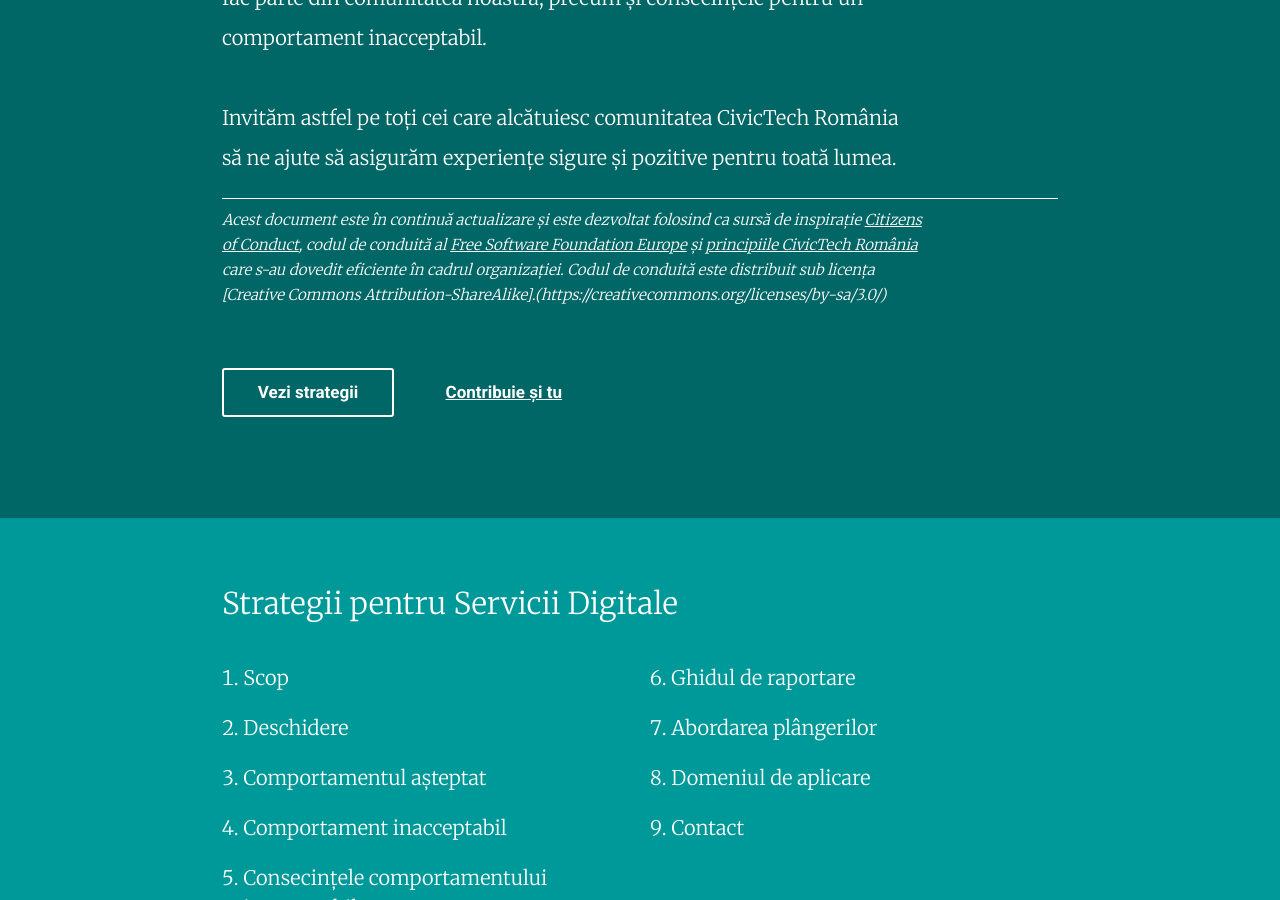
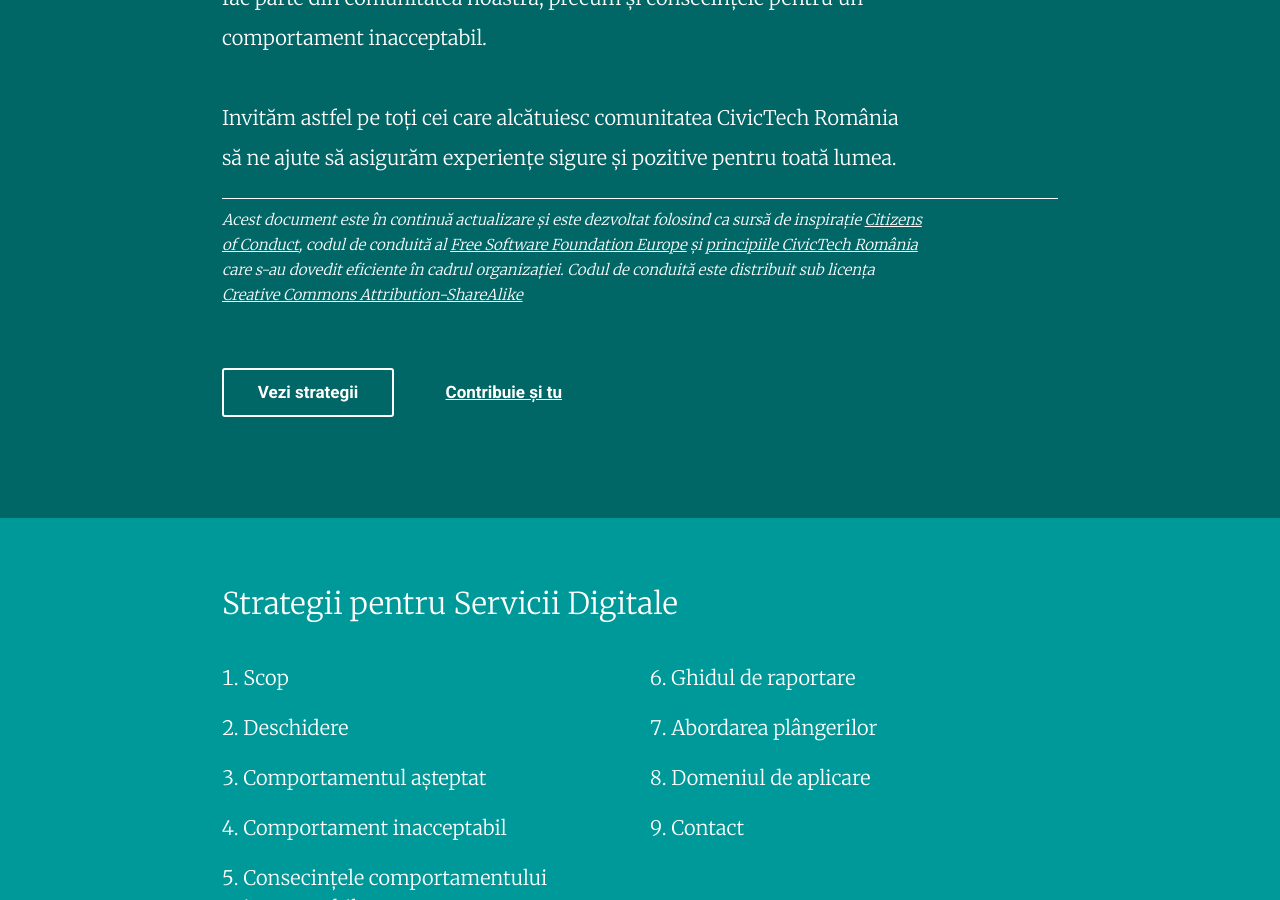
Before and after one commit to civictechro/code-of-conduct, a Jekyll site: the page built from index.html, in a window 1280 px wide and 900 px high, scrolled down 665 px. Built offline with Jekyll 4.4.1, drawn with Linux system fonts in a browser that asks for light colours.

Commit message:
Update introduction.md

```diff
--- a/_includes/introduction.md
+++ b/_includes/introduction.md
@@ -8,4 +8,4 @@ Invităm astfel pe toți cei care alcătuiesc comunitatea CivicTech România să
 
 ***
 *Acest document este în continuă actualizare și este dezvoltat folosind ca sursă de inspirație [Citizens of Conduct](http://citizencodeofconduct.org/), codul de conduită al [Free Software Foundation Europe](https://fsfe.org/) și [principiile CivicTech România](https://civictech.ro/cine-suntem#principii) care s-au dovedit eficiente în cadrul organizației.
-Codul de conduită este distribuit sub licența [Creative Commons Attribution-ShareAlike].(https://creativecommons.org/licenses/by-sa/3.0/)*
+Codul de conduită este distribuit sub licența [Creative Commons Attribution-ShareAlike](https://creativecommons.org/licenses/by-sa/3.0/)*
```
